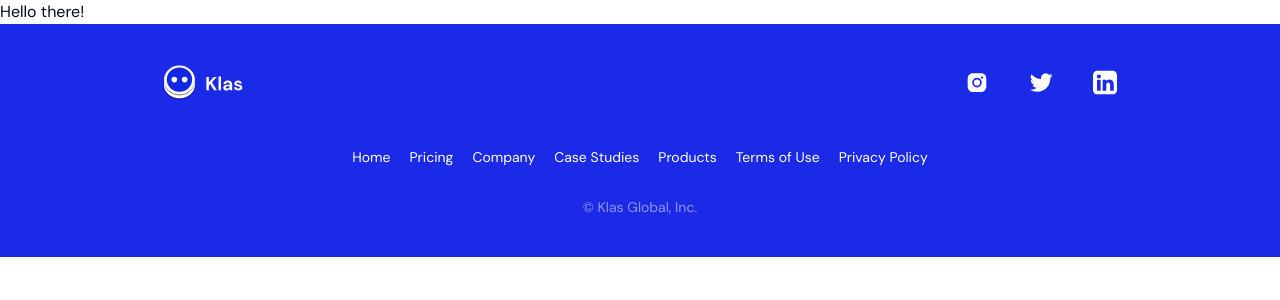
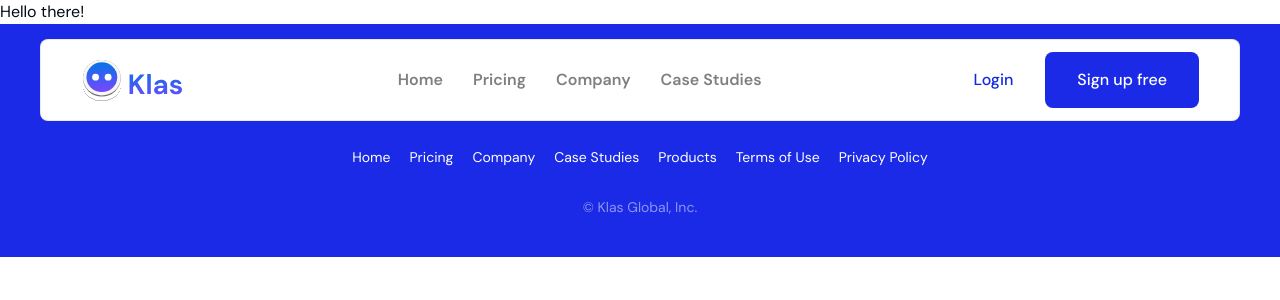
Before and after one commit to OgaDavid/Klas, a Next.js app: page / in a window 1280 px wide. Shown: the top 300 px of the page. Built offline with nearby package versions, Linux system fonts and the light colour scheme.

Commit message:
chore(header): add header component

```diff
--- a/app/globals.css
+++ b/app/globals.css
@@ -75,10 +75,32 @@
   }
 }
 
+.container {
+  @apply max-w-[1300px] mx-auto py-0 px-[20px] min-[950px]:px-[40px];
+}
+
+.header {
+  @apply top-20;
+}
+
+.fixed_center {
+  position: fixed;
+}
+
 .footer_navlink {
-  @apply text-sm transition-all duration-300 text-white font-normal hover:text-[hsla(0,0%,100%,.5)]
+  @apply text-sm transition-all duration-300 text-white font-normal hover:text-[hsla(0,0%,100%,.5)];
+}
+
+.navlink {
+  @apply text-brand-gray-100 font-semibold text-sm min-[1150px]:text-base active:text-brand-blue-100 hover:text-brand-blue-100 transition-all duration-300;
 }
 
 .gradient {
-  background: linear-gradient(1turn, #7344fc, #1127E3);
+  background: linear-gradient(1turn, #7344fc, #1127e3);
 }
+
+.absolute-center {
+  position: absolute;
+  left: 50%;
+  transform: translate(-50%, -50%);
+}
--- a/app/layout.tsx
+++ b/app/layout.tsx
@@ -3,6 +3,7 @@ import type { Metadata } from "next";
 import { DM_Sans } from "next/font/google";
 import { siteConfig } from "@/config/site";
 import Footer from "@/components/footer";
+import Header from "@/components/header";
 
 const dm_sans = DM_Sans({ subsets: ["latin"] });
 
@@ -69,6 +70,7 @@ export default function RootLayout({
   return (
     <html lang="en">
       <body className={dm_sans.className}>
+        <Header />
         {children}
         <Footer />
       </body>
--- a/components/footer.tsx
+++ b/components/footer.tsx
@@ -7,7 +7,7 @@ import { siteConfig } from "@/config/site";
 const Footer = () => {
   return (
     <footer className="bg-brand-blue-200">
-      <div className="container">
+      <div className="_container">
         <div className="py-10 sm:p-10 w-[85%] mx-auto">
           <div className="flex justify-between">
             <Link href="/">
--- /dev/null
+++ b/components/header.tsx
@@ -0,0 +1,95 @@
+"use client";
+
+import Link from "next/link";
+import { useState } from "react";
+import { docsConfig } from "@/config/docs";
+import { Icons } from "./icons";
+import MainNav from "./main-nav";
+
+const Header = () => {
+  const [isOpen, setIsOpen] = useState(false);
+
+  return (
+    <>
+      <div className="header absolute-center container z-20">
+        <header className="z-50">
+          <div className="py-3 px-7 md-800:px-10 bg-white rounded-[8px] border border-[#00000014] flex justify-between w-full items-center">
+            <span>
+              <span>
+                <Icons.logo_main className="max-md-800:hidden" />
+                <Icons.logo_mobile className="md-800:hidden" />
+              </span>
+              <span className="sr-only">Klas</span>
+            </span>
+            <MainNav />
+            <div className="flex max-md-800:hidden gap-[10px] transition-all duration-300 min-[1150px]:gap-8 items-center">
+              <Link
+                className="text-sm min-[1150px]:text-base text-brand-blue-100 font-medium"
+                href="/login"
+              >
+                Login
+              </Link>
+              <Link
+                className="text-sm min-[1150px]:text-base font-medium text-white bg-brand-blue-200 py-4 px-8 rounded-[8px]"
+                href="/signup"
+              >
+                Sign up free
+              </Link>
+            </div>
+            <button
+              onClick={() => setIsOpen(!isOpen)}
+              className="md-800:hidden cursor-pointer"
+            >
+              {!isOpen ? (
+                <span>
+                  <Icons.hamburger />
+                  <span className="sr-only">Menu</span>
+                </span>
+              ) : (
+                <span>
+                  <Icons.hamburger_close />
+                  <span className="sr-only">Close Menu</span>
+                </span>
+              )}
+            </button>
+          </div>
+        </header>
+      </div>
+
+      {isOpen && (
+        <nav className="h-screen md-800:hidden fixed_center z-10 bg-white w-full">
+          <div className="absolute-center mt-[150px] top-60">
+            <ul className="flex-col text-center space-y-7 items-center justify-center transition-all duration-300 ">
+              {docsConfig.mainNav.map(({ title, href }) => (
+                <li onClick={() => setIsOpen(false)} className="" key={title}>
+                  <Link
+                    className="text-lg font-medium text-brand-gray-100 p-1 active:text-blue-100 hover:text-brand-blue-100 transition-all duration-300"
+                    href={href}
+                  >
+                    {title}
+                  </Link>
+                </li>
+              ))}
+            </ul>
+            <div className=" flex mt-20 flex-col gap-[20px] transition-all duration-300 lg:gap-8 items-center">
+              <Link
+                className="text-lg text-brand-blue-100 font-medium"
+                href="/login"
+              >
+                Login
+              </Link>
+              <Link
+                className="text-lg font-medium text-white bg-brand-blue-200 py-4 px-[35px] rounded-[8px]"
+                href="/signup"
+              >
+                Sign up free
+              </Link>
+            </div>
+          </div>
+        </nav>
+      )}
+    </>
+  );
+};
+
+export default Header;
--- a/components/icons.tsx
+++ b/components/icons.tsx
@@ -403,4 +403,35 @@ export const Icons = {
       </defs>
     </svg>
   ),
+  hamburger_close: (props: IconProps) => (
+    <svg
+      xmlns="http://www.w3.org/2000/svg"
+      width="35"
+      height="35"
+      fill="none"
+      {...props}
+    >
+      <path
+        fill="#1127E3"
+        d="m19.557 17.498 6.27-6.256a1.464 1.464 0 0 0-2.07-2.07l-6.256 6.27-6.257-6.27a1.464 1.464 0 0 0-2.07 2.07l6.27 6.256-6.27 6.256a1.459 1.459 0 0 0 0 2.071 1.46 1.46 0 0 0 2.07 0l6.257-6.27 6.256 6.27a1.46 1.46 0 0 0 2.07 0 1.457 1.457 0 0 0 0-2.07l-6.27-6.257Z"
+      ></path>
+    </svg>
+  ),
+  hamburger: (props: IconProps) => (
+    <svg
+      xmlns="http://www.w3.org/2000/svg"
+      width="32"
+      height="32"
+      fill="none"
+      {...props}
+    >
+      <path
+        stroke="#1127E3"
+        stroke-linecap="round"
+        stroke-linejoin="round"
+        stroke-width="2"
+        d="M5.332 21.335h21.333M5.332 10.668h21.333H5.332Z"
+      ></path>
+    </svg>
+  ),
 };
--- /dev/null
+++ b/components/main-nav.tsx
@@ -0,0 +1,19 @@
+import { docsConfig } from "@/config/docs";
+import Link from "next/link";
+import React from "react";
+
+export default function MainNav() {
+  return (
+    <nav className="max-md-800:hidden">
+      <ul className="flex transition-all duration-300 gap-[10px] min-[1150px]:gap-[30px]">
+        {docsConfig.mainNav.map(({ title, href }) => (
+          <li key={title}>
+            <Link className="navlink" href={href}>
+              {title}
+            </Link>
+          </li>
+        ))}
+      </ul>
+    </nav>
+  );
+}
--- a/tailwind.config.js
+++ b/tailwind.config.js
@@ -12,10 +12,13 @@ module.exports = {
       center: true,
       padding: "2rem",
       screens: {
-        "2xl": "1400px",
+        "2xl": "1300px",
       },
     },
     extend: {
+      screens: {
+        "md-800": "800px",
+      },
       colors: {
         brand: {
           'blue': {
```
